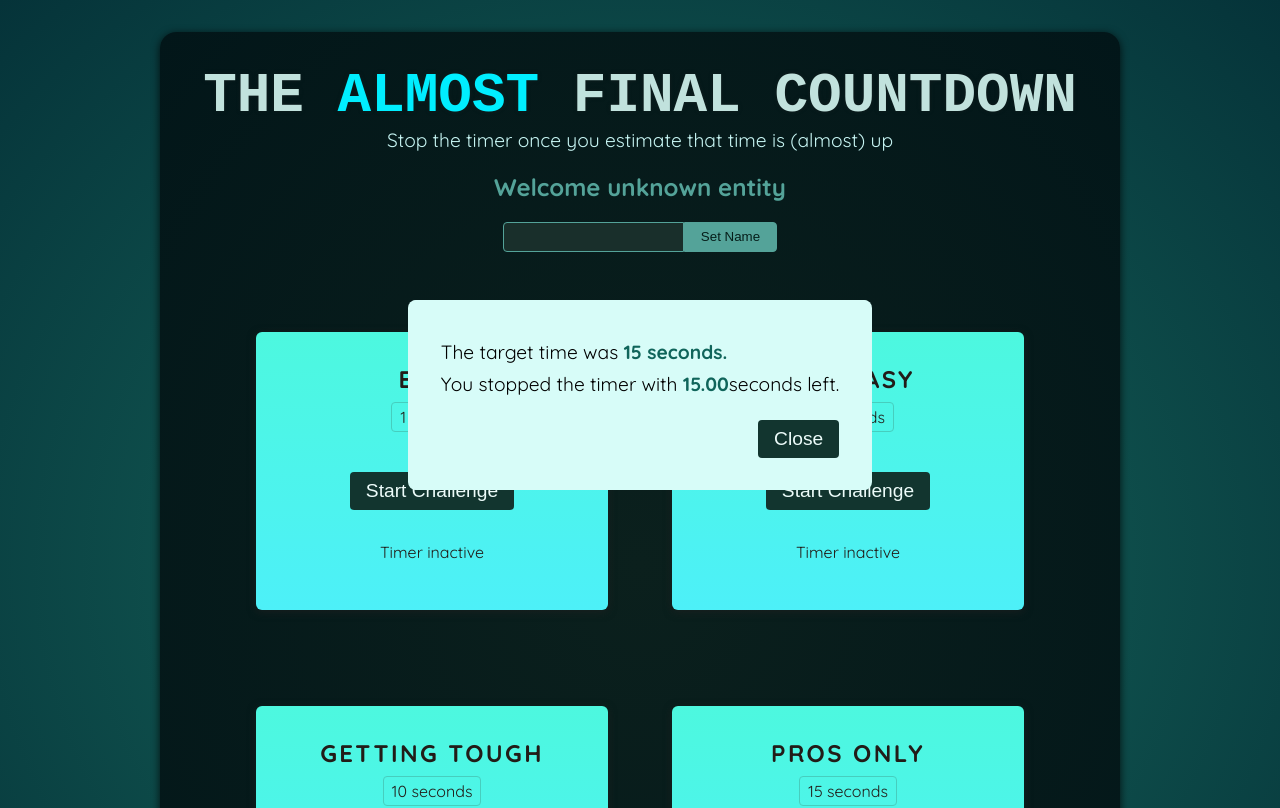
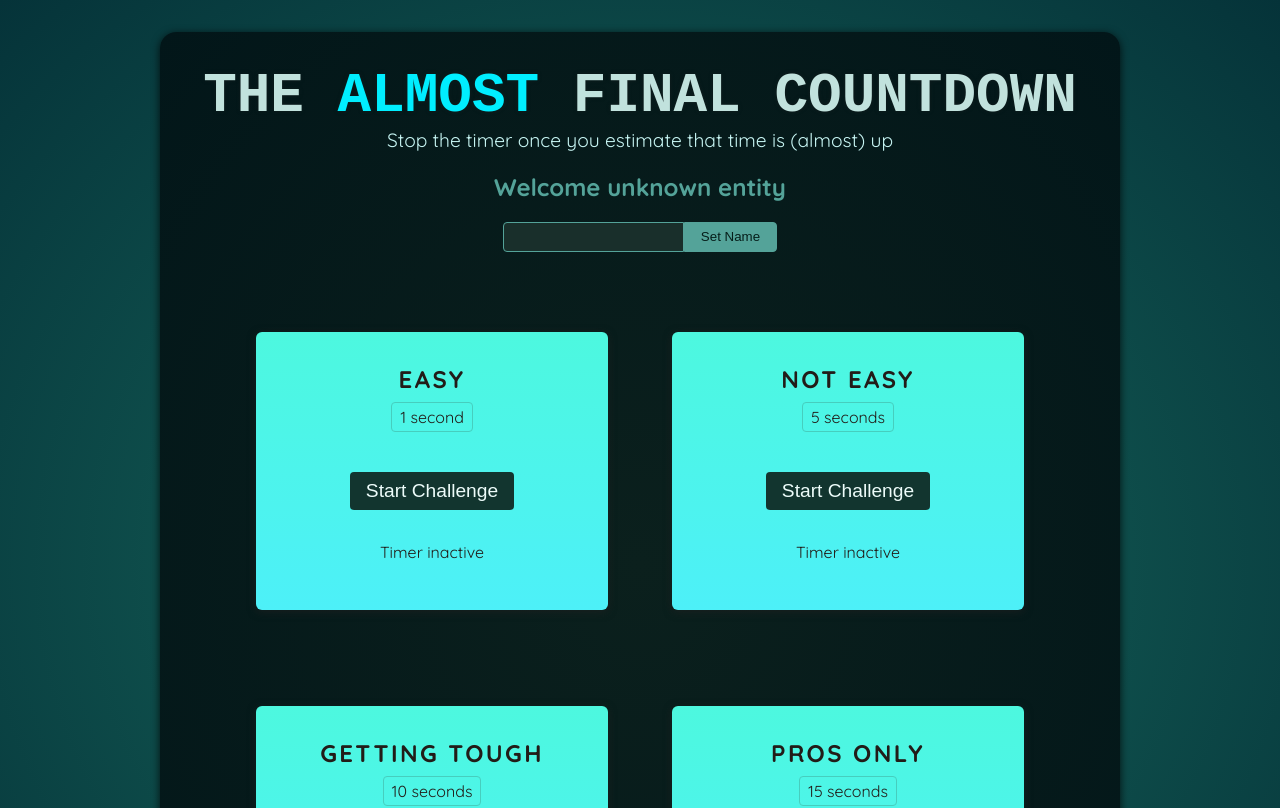
Before and after one commit to delewska/refs-portals-start-react-udemy, a React (Vite) app: page / in a window 1280 px wide. Shown: the top 808 px of the page. Built offline with nearby package versions, Linux system fonts and the light colour scheme; a web font is replaced by a local one.

Commit message:
fix bug with opening on app start

```diff
--- a/src/components/ResultModal.jsx
+++ b/src/components/ResultModal.jsx
@@ -19,7 +19,7 @@
   });
 
   return (
-    <dialog ref={dialog} className="result-modal" open>
+    <dialog ref={dialog} className="result-modal">
       {userLost && <h2>You lost </h2>}
       <p>
         The target time was <strong>{targetTime} seconds. </strong>
```
